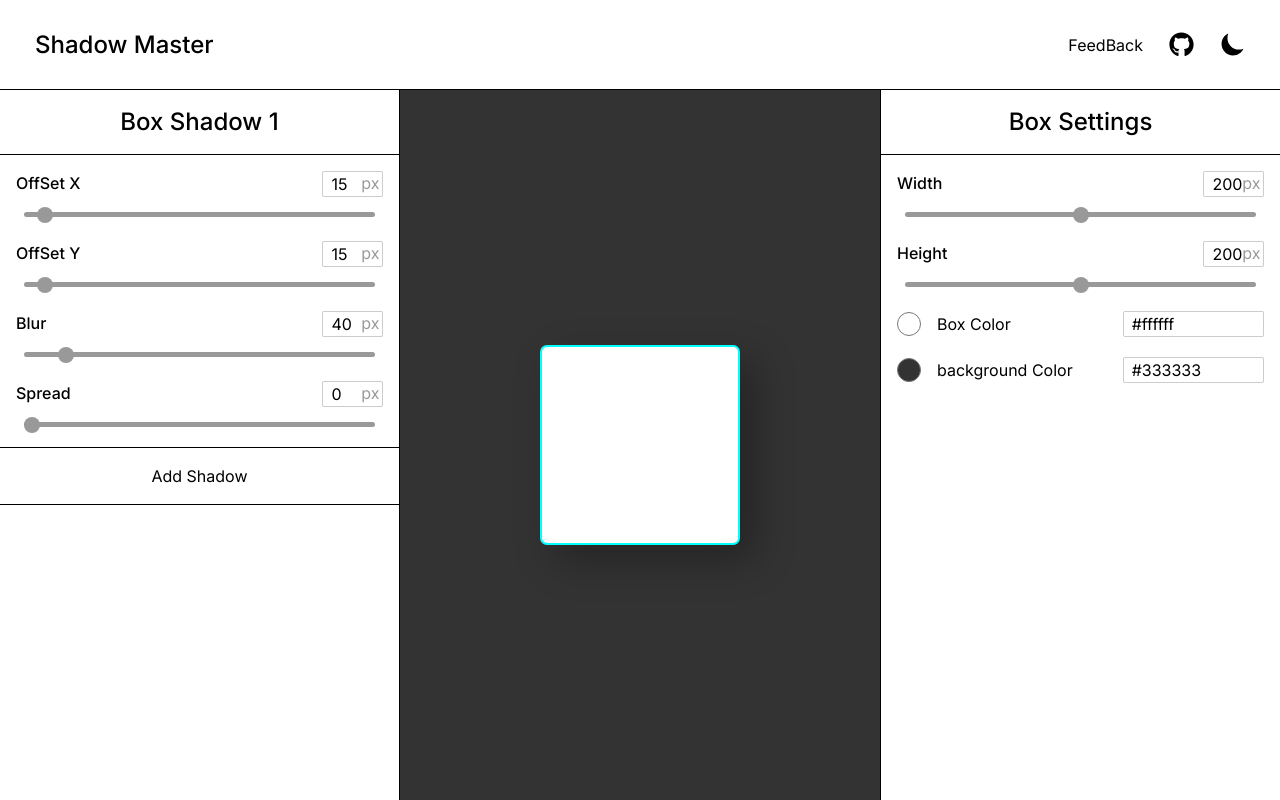
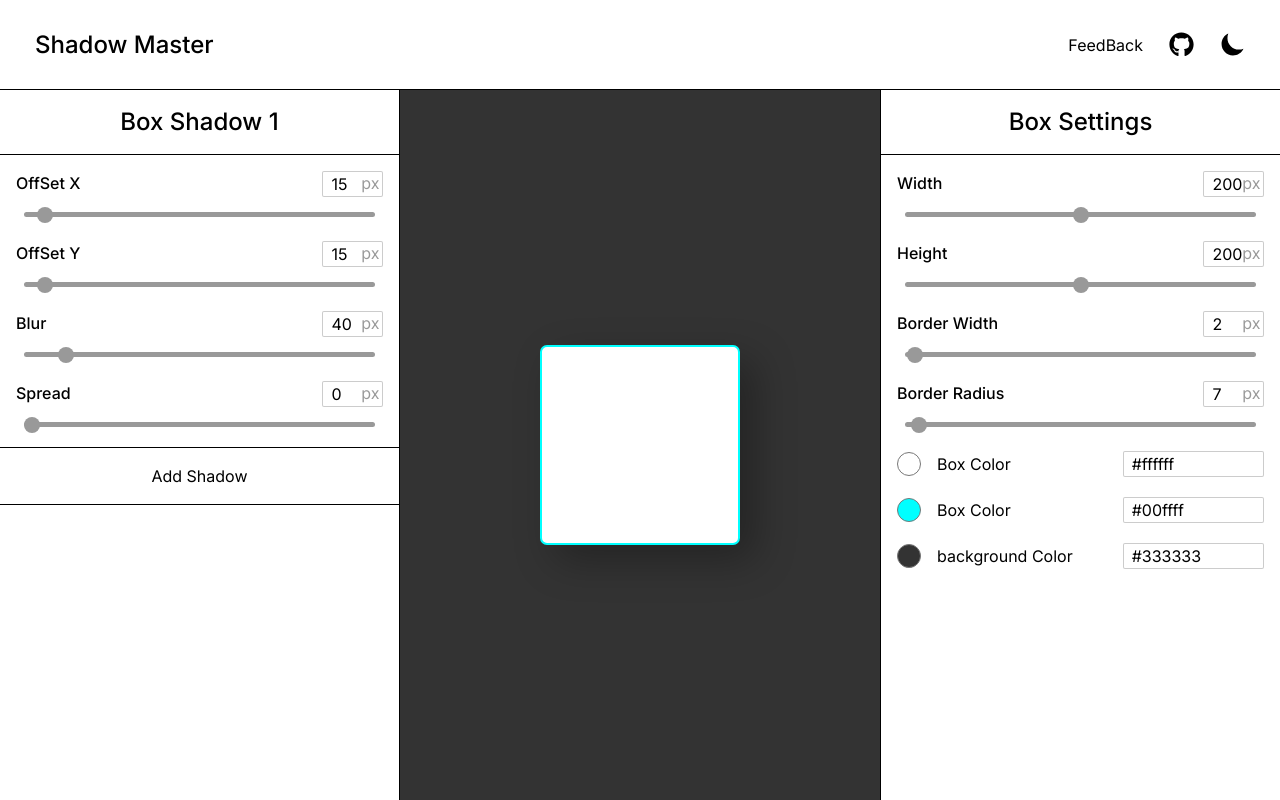
Before and after one commit to Xenos-the-stupid/shadow-master, a React (Vite) app: page / in a window 1280 px wide. Built offline with nearby package versions, Linux system fonts and the light colour scheme.

Commit message:
added border stuff in the sidebar inputs

```diff
--- a/src/App.tsx
+++ b/src/App.tsx
@@ -227,6 +227,52 @@ export default function App() {
                   }
                 />
               </Pxinput>
+              <Pxinput>
+                <Pxinput.Header>
+                  <Pxinput.Label>Border Width</Pxinput.Label>
+                  <Pxinput.Size
+                    value={boxSettings.borderWidth}
+                    onChange={(e) =>
+                      setBoxSettings((prev) => ({
+                        ...prev,
+                        borderWidth: +e.target.value,
+                      }))
+                    }
+                  />
+                </Pxinput.Header>
+                <Pxinput.Range
+                  value={boxSettings.borderWidth}
+                  onChange={(e) =>
+                    setBoxSettings((prev) => ({
+                      ...prev,
+                      borderWidth: +e.target.value,
+                    }))
+                  }
+                />
+              </Pxinput>
+              <Pxinput>
+                <Pxinput.Header>
+                  <Pxinput.Label>Border Radius</Pxinput.Label>
+                  <Pxinput.Size
+                    value={boxSettings.borderRadius}
+                    onChange={(e) =>
+                      setBoxSettings((prev) => ({
+                        ...prev,
+                        borderRadius: +e.target.value,
+                      }))
+                    }
+                  />
+                </Pxinput.Header>
+                <Pxinput.Range
+                  value={boxSettings.borderRadius}
+                  onChange={(e) =>
+                    setBoxSettings((prev) => ({
+                      ...prev,
+                      borderRadius: +e.target.value,
+                    }))
+                  }
+                />
+              </Pxinput>
               <ColorInput>
                 <ColorInput.Circle
                   value={boxSettings.color}
@@ -244,6 +290,27 @@ export default function App() {
                     setBoxSettings((prev) => ({
                       ...prev,
                       color: e.target.value,
+                    }))
+                  }
+                />
+              </ColorInput>
+              <ColorInput>
+                <ColorInput.Circle
+                  value={boxSettings.borderColor}
+                  onChange={(e) =>
+                    setBoxSettings((prev) => ({
+                      ...prev,
+                      borderColor: e.target.value,
+                    }))
+                  }
+                />
+                <ColorInput.Label>Box Color</ColorInput.Label>
+                <ColorInput.Text
+                  value={boxSettings.borderColor}
+                  onChange={(e) =>
+                    setBoxSettings((prev) => ({
+                      ...prev,
+                      borderColor: e.target.value,
                     }))
                   }
                 />
```
